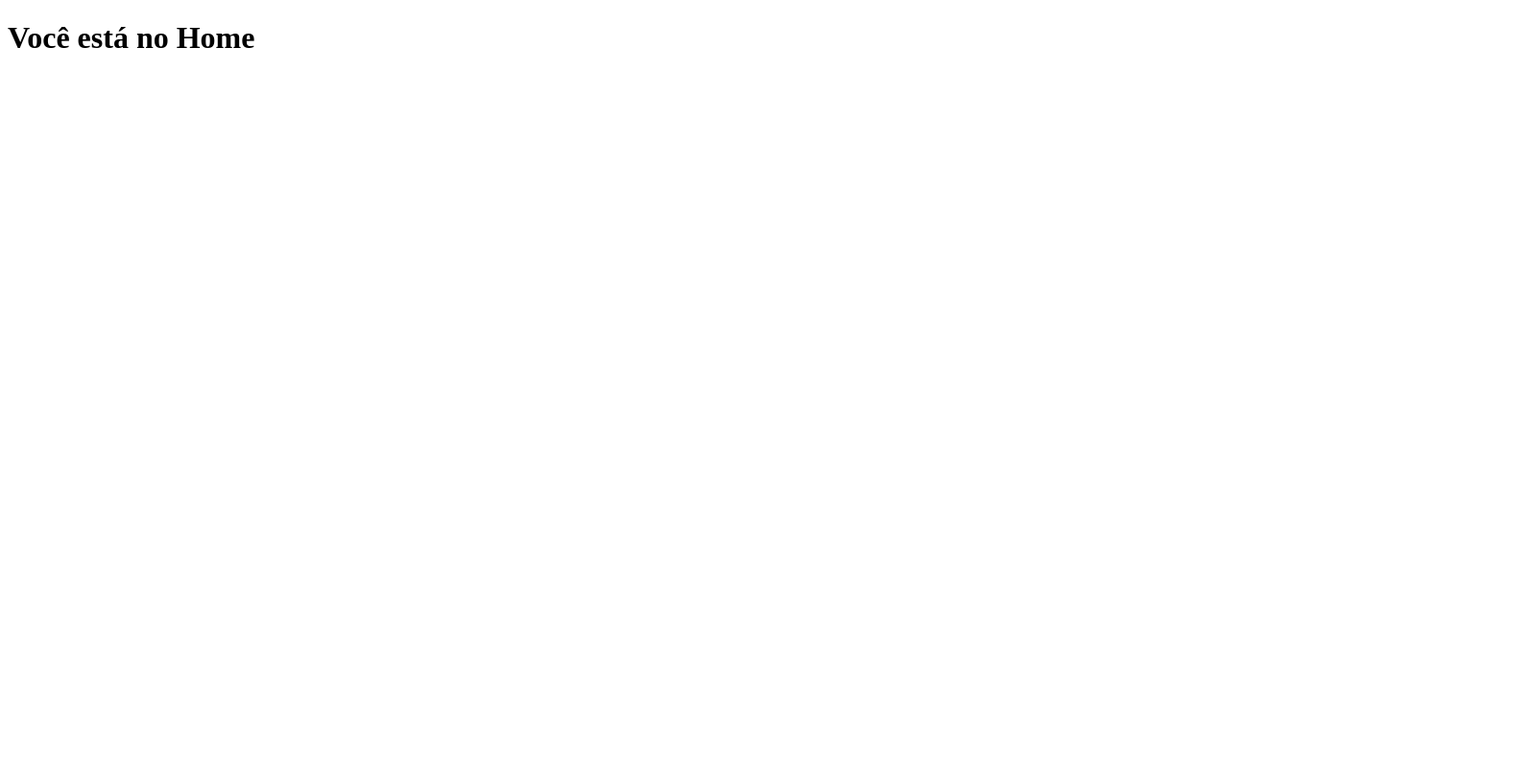
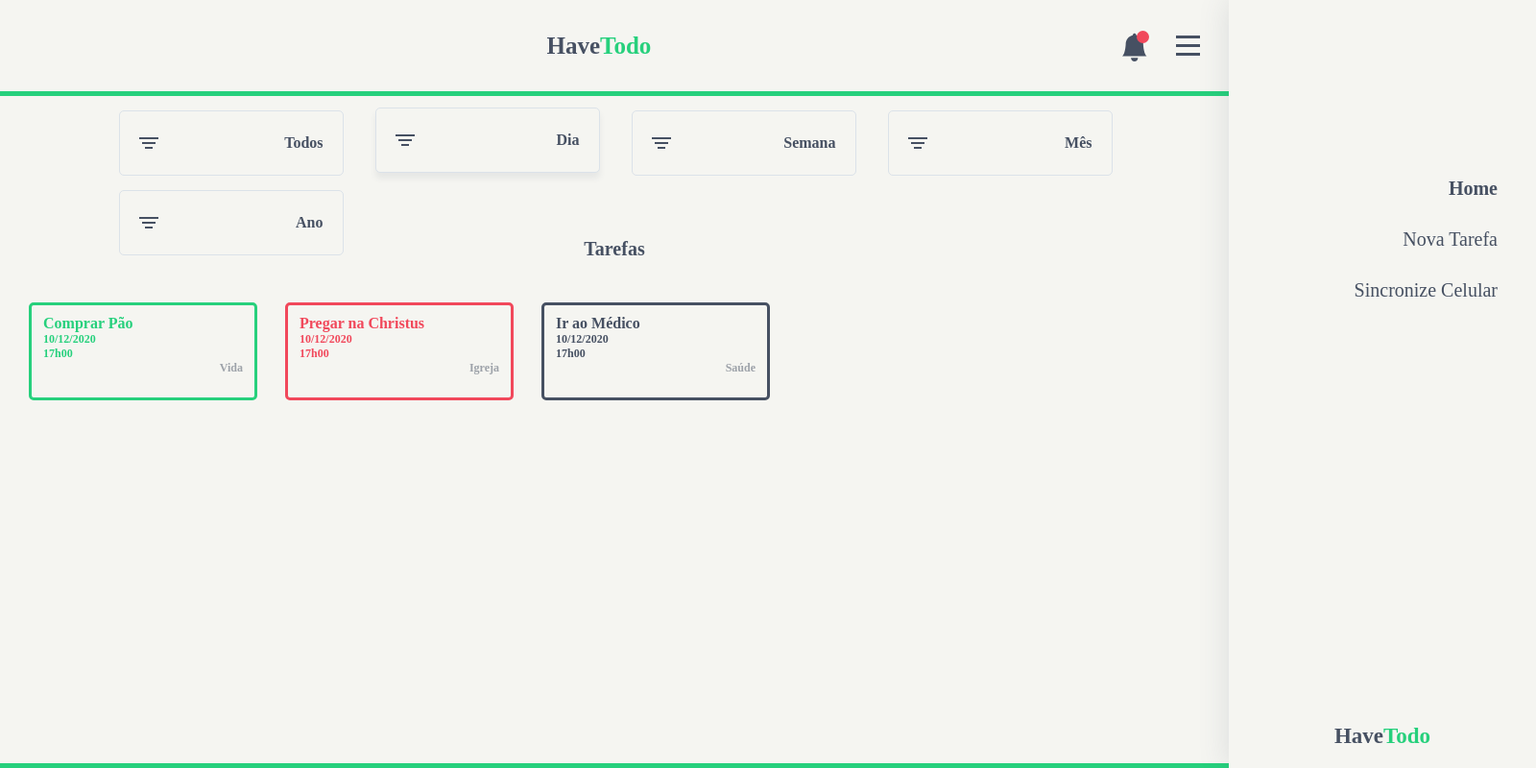
Before and after one commit to andremedeiro/HaveToDo, a React app in the folder frontend/havetodo/: page / in a window 1280 px wide. Shown: the whole page at 96% size, 1600 px wide, since content can reach past the window. Built offline with nearby package versions, Linux system fonts and the light colour scheme.

Commit message:
Home feita com os componentes criados de filtros e tudo mais, falta conectar com o back

```diff
--- a/frontend/havetodo/package.json
+++ b/frontend/havetodo/package.json
@@ -9,6 +9,7 @@
     "react": "^17.0.2",
     "react-dom": "^17.0.2",
     "react-scripts": "4.0.3",
+    "styled-components": "^5.3.0",
     "web-vitals": "^1.0.1"
   },
   "scripts": {
--- a/frontend/havetodo/public/index.html
+++ b/frontend/havetodo/public/index.html
@@ -3,7 +3,30 @@
   <head>
     <meta charset="utf-8" />
     <meta name="viewport" content="width=device-width, initial-scale=1" />
+    <link rel="shortcut icon" href="../src/assets/logo-verde.svg"/>
     <title>HaveToDo</title>
+    <style>
+
+      html {
+        --situation-color: var(--verde);
+        --azul: #465062;
+        --branco: #F5F5F1;
+        --verde: #26D07C;
+        --vermelho: #F1485B;
+        --cinza: rgba(70,80,98,0.5);
+
+        font-family: "Poppins";
+        font-size: 62.5%;
+        background-color: var(--branco);
+
+        overflow-x: hidden;
+      }
+
+      body {
+        padding: 0;
+        margin: 0;
+      }
+    </style>
   </head>
   <body>
     <noscript>You need to enable JavaScript to run this app.</noscript>
--- /dev/null
+++ b/frontend/havetodo/src/components/Filter/index.js
@@ -0,0 +1,15 @@
+import React from 'react';
+import * as S from './style';
+
+import filter from '../../assets/filter.svg';
+
+function Filter({title, actived}) {
+  return (
+      <S.Container actived={actived}>
+          <img src={filter} alt="Filter"/>
+          <h3>{title}</h3>
+      </S.Container>
+  );
+}
+
+export default Filter;
--- /dev/null
+++ b/frontend/havetodo/src/components/Filter/style.js
@@ -0,0 +1,31 @@
+import styled from 'styled-components';
+
+export const Container = styled.div `
+    background: var(--branco);
+    border: 1px solid #DBE2E9;
+    border-radius: 5px;
+    width: 232px;
+    height: 66px;
+    align-items: center;
+    display: flex;
+    flex-direction: line;
+    justify-content: space-between;
+    transition: 0.3s;
+    box-shadow: ${props => props.actived ? '0px 6px 6px rgba(70, 80, 98, 0.08)' : '0'};
+    transform: ${props => props.actived ? 'translateY(-3px)' : '0'};
+
+    h3 {
+        font-size: 1.6rem;
+        color: var(--azul);
+        font-weight: bold;
+        text-align: right;
+        align-self: right;
+        margin-right: 20px;
+    }
+
+    img {
+        width: 20px;
+        margin-left: 20px;
+    }
+
+`;
--- /dev/null
+++ b/frontend/havetodo/src/components/Footer/index.js
@@ -0,0 +1,10 @@
+import React from 'react';
+import * as S from './style';
+
+function Header() {
+  return (
+      <S.Footer></S.Footer>
+  );
+}
+
+export default Header;
--- /dev/null
+++ b/frontend/havetodo/src/components/Footer/style.js
@@ -0,0 +1,9 @@
+import styled from 'styled-components';
+
+export const Footer = styled.div `
+    position: fixed;
+    width: 100%;
+    height: 5px;
+    background: var(--situation-color);
+    bottom: 0px;
+`;
--- /dev/null
+++ b/frontend/havetodo/src/components/Header/index.js
@@ -0,0 +1,37 @@
+import React, {useState} from 'react';
+import * as S from './style';
+
+import sino from '../../assets/sino.svg';
+
+function Header() {
+
+    const [sideBar, setSidebar] = useState(false);
+    const showSidebar = () => setSidebar(!sideBar);
+
+  return (
+      <S.Navbar>
+            <div id="logo"><h1>Have<span>Todo</span></h1></div>
+            <a href="#"><span></span><img className="sino" src={sino} alt="Notificação"/></a>
+
+            <div className={sideBar ? 'menu close' : 'menu'} onClick={showSidebar}>
+                <div className="one"></div>
+                <div className="two"></div>
+                <div className="three"></div>
+            </div>
+
+            <S.Menu>
+                <nav className={sideBar ? 'menu-toggle on' : 'menu-toggle'}>
+                    <ul>
+                        <li><a className="active" href="#">Home</a></li>
+                        <li><a href="#">Nova Tarefa</a></li>
+                        <li><a href="#">Sincronize Celular</a></li>
+                    </ul>
+
+                    <h1>Have<span>Todo</span></h1>
+                </nav>
+            </S.Menu>
+      </S.Navbar>
+  );
+}
+
+export default Header;
--- /dev/null
+++ b/frontend/havetodo/src/components/Header/style.js
@@ -0,0 +1,143 @@
+import styled from 'styled-components';
+
+export const Navbar = styled.div `
+    width: 100%;
+    height: 95px;
+    background: #F5F5F1;
+    border-bottom: 5px solid var(--situation-color);
+    align-items: center;
+    justify-content: center;
+    display: flex;
+
+    h1 {
+        padding: 0px;
+        margin: auto;
+        font-weight: 700;
+        color: var(--azul);
+        font-size: 2.5rem;
+    }
+
+    h1 span {
+        color: var(--situation-color);
+    }
+
+    #logo {
+        overflow: hidden;
+        margin: auto;
+        transform: translateX(50%);
+    }
+
+    a {
+        float: right;
+        margin: 30px;
+    }
+
+    a span {
+        background: var(--vermelho);
+        border-radius: 100%;
+        height: 13px;
+        width: 13px;
+        display: block;
+        position: absolute;
+        top: 32px;
+        right: 83px;
+        z-index: 2;
+    }
+
+    .sino {
+        margin-top: 5px;
+        height: 30px;
+        transition: 0.3s;
+    }
+
+    .sino:hover {
+        opacity: 0.95;
+    }
+
+    .menu {
+        width: 25px;
+        height: 21px;
+        margin-right: 30px;
+        cursor: pointer;
+        transition: 0.3s;
+        z-index: 10;
+    }
+
+    .menu:hover {
+        opacity: 0.8;
+    }
+
+    .one, .two, .three {
+        background: var(--azul);
+        width: 100%;
+        height: 3px;
+        transition: 0.3s ease-in-out;
+    }
+
+    .one, .two{
+        margin-bottom: 6px
+    }
+
+    .menu.close .one {
+        transform: rotate(45deg) translate(7px, 7px);
+    }
+
+    .menu.close .two {
+        display: none;
+    }
+
+    .menu.close .three {
+        transform: rotate(-45deg) translate(0px, 0px);
+    }
+`;
+
+export const Menu = styled.div `
+    .menu-toggle{
+        position: absolute;
+        top: 0;
+        right: -25vw;
+        background: var(--branco);
+        height: 100vh;
+        width: 25vw;
+        box-shadow: 0px 0px 30px rgba(70, 80, 98, 0.15);
+        z-index: 3;
+        transition: 0.3s ease-in-out;
+        display: flex;
+        justify-content: center;
+    }
+
+    .menu-toggle.on{
+        right: 0;
+    }
+
+    .menu-toggle h1 {
+        bottom: 20px;
+        position: absolute;
+        font-size: 2.3rem;
+    }
+
+    ul {
+        list-style-type: none;
+        position: absolute;
+        top: 20vh;
+        right: 40px;
+    }
+
+    a {
+        font-size: 2rem;
+        font-weight: 400;
+        margin: 15px 0;
+        color: var(--azul);
+        transition: 0.3s;
+        cursor: pointer;
+        text-decoration: none;
+    }
+
+    a:hover {
+        opacity: 0.9;
+    }
+
+    a.active {
+        font-weight: 700;
+    }
+`;
--- /dev/null
+++ b/frontend/havetodo/src/components/Task/index.js
@@ -0,0 +1,15 @@
+import React from 'react';
+import * as S from './style';
+
+function Task({title, date,  time, category, state}) {
+  return (
+      <S.Container state={state}>
+        <h3>{title}</h3>
+        <h4>{date}</h4>
+        <h4>{time}</h4>
+        <h5>{category}</h5>
+      </S.Container>
+  );
+}
+
+export default Task;
--- /dev/null
+++ b/frontend/havetodo/src/components/Task/style.js
@@ -0,0 +1,52 @@
+import styled from 'styled-components';
+
+export const Container = styled.div `
+
+    --color: ${props => props.state || 'var(--azul)'};
+
+    width: 232px;
+    height: 96px;
+    margin: 10px;
+    background: #F5F5F1;
+    border-radius: 5px;
+    transition: 0.3s;
+    border: 3px solid var(--color);
+
+    h3 {
+        margin:0;
+        padding: 0;
+        font-size: 1.6rem;
+        color: var(--color);
+        font-weight: bold;
+        text-align: left;
+        align-self: left;
+        margin: 10px 0 0 12px;
+    }
+
+    h4 {
+        margin:0;
+        padding: 0;
+        font-size: 1.2rem;
+        color: var(--color);
+        font-weight: 600;
+        text-align: left;
+        align-self: left;
+        margin-left: 12px;
+    }
+
+    h5 {
+        margin:0;
+        padding: 0;
+        font-size: 1.2rem;
+        color: var(--cinza);
+        font-weight: 600;
+        text-align: right;
+        align-self: right;
+        margin: 0 12px 12px 0;
+    }
+
+    &:hover {
+        box-shadow: 0px 6px 6px rgba(70, 80, 98, 0.08);
+        transform: translateY(-3px);
+    }
+`;
--- a/frontend/havetodo/src/view/Home/index.js
+++ b/frontend/havetodo/src/view/Home/index.js
@@ -1,7 +1,45 @@
-import React from 'react';
+import React, {useState} from 'react';
+import * as S from './style';
+
+// Components
+import Header from '../../components/Header';
+import Footer from '../../components/Footer';
+import Filter from '../../components/Filter';
+import Task from '../../components/Task';
 
 function Home() {
-  return (<h1>Você está no Home</h1>);
+
+  const [filterActived, setFilterActived] = useState('today');
+
+  return (
+
+    <S.Container>
+      <Header/>
+
+      <S.FilterArea>
+
+        <a onClick={() => setFilterActived("all")}><Filter title="Todos" actived={filterActived === 'all'}/></a>
+        <a onClick={() => setFilterActived("today")}><Filter title="Dia" actived={filterActived === 'today'}/></a>
+        <a onClick={() => setFilterActived("week")}><Filter title="Semana" actived={filterActived === 'week'}/></a>
+        <a onClick={() => setFilterActived("month")}><Filter title="Mês" actived={filterActived === 'month'}/></a>
+        <a onClick={() => setFilterActived("year")}><Filter title="Ano" actived={filterActived === 'year'}/></a>
+
+      </S.FilterArea>
+
+      <h1>Tarefas</h1>
+
+      <S.TaskArea>
+
+        <Task title="Comprar Pão" date="10/12/2020" time="17h00" category="Vida" state={"var(--verde)"}/>
+        <Task title="Pregar na Christus" date="10/12/2020" time="17h00" category="Igreja" state={"var(--vermelho)"}/>
+        <Task title="Ir ao Médico" date="10/12/2020" time="17h00" category="Saúde"/>
+
+
+      </S.TaskArea>
+
+      <Footer/>
+    </S.Container>
+  );
 }
 
 export default Home;
--- a/frontend/havetodo/src/view/Home/style.js
+++ b/frontend/havetodo/src/view/Home/style.js
@@ -0,0 +1,33 @@
+import styled from 'styled-components';
+
+export const Container = styled.div `
+
+    h1 {
+        color: var(--azul);
+        padding: 5px 0 20px 0;
+        text-align: center;
+    }
+
+`;
+
+export const FilterArea = styled.div `
+    width: 100%;
+    height: 100px;
+    display: grid;
+    grid-template-columns: repeat(auto-fit, 232px);
+    grid-column-gap: 35px;
+    grid-row-gap: 15px;
+    justify-content: center;
+    align-items: center;
+    padding: 15px 0;
+`;
+
+export const TaskArea = styled.div `
+    width: 100%;
+    height: 100px;
+    display: grid;
+    grid-template-columns: repeat(auto-fit, 232px);
+    grid-column-gap: 35px;
+    grid-row-gap: 15px;
+    padding-left: 20px;
+`;
```
Also changed, not shown: frontend/havetodo/src/assets/filter.svg (added), frontend/havetodo/src/assets/logo-azul.svg (added), frontend/havetodo/src/assets/logo-verde.svg (added), frontend/havetodo/src/assets/logo-vermelho.svg (added), frontend/havetodo/src/assets/plus.svg (added), frontend/havetodo/src/assets/sino-alert.svg (added), frontend/havetodo/src/assets/sino.svg (added), 1 other file.
